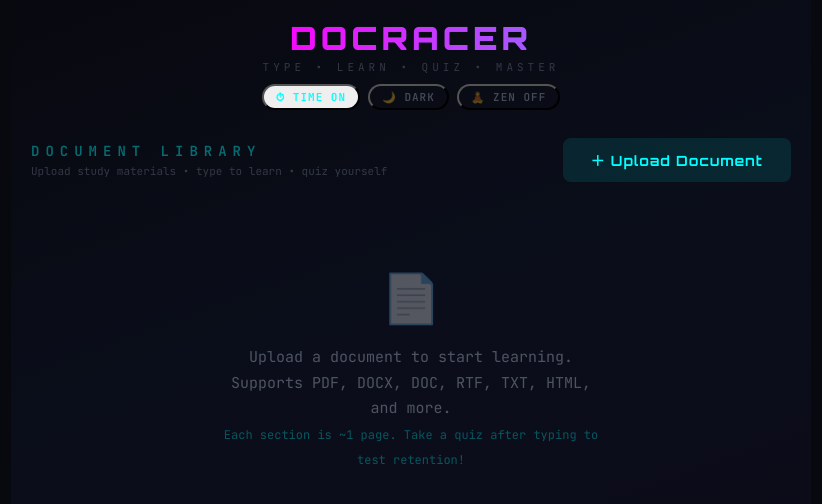
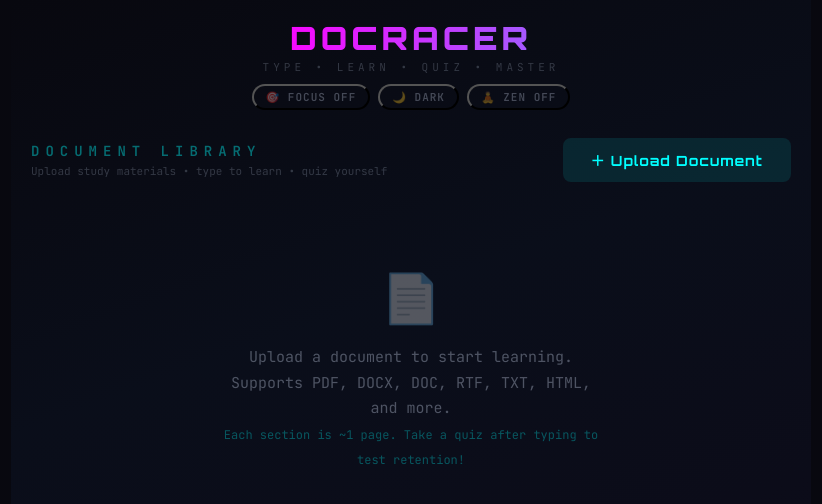
Before and after one commit to gisellejalex/docracer, a React (Vite) app: page / in a window 1280 px wide. Shown: the top 504 px of the page, without its empty margins (229-1051 px from the left). Built offline with nearby package versions, Linux system fonts and the light colour scheme.

Commit message:
Focus mode: hides entire stats bar (WPM, accuracy, time, progress)

```diff
--- a/src/DocRacer.jsx
+++ b/src/DocRacer.jsx
@@ -210,10 +210,10 @@ function TypingDisplay({text,currentIndex,errors,skippedRanges,onSkipToLine,dark
     </div></div>);
 }
 
-function StatsBar({wpm,accuracy,elapsed,progress,skippedCount,showTime=true,T,zenMode=false}){
+function StatsBar({wpm,accuracy,elapsed,progress,skippedCount,T,zenMode=false}){
   const fmt=s=>`${Math.floor(s/60)}:${Math.floor(s%60).toString().padStart(2,"0")}`;
   const accColor = zenMode ? T.accent : (accuracy>=95?T.success:accuracy>=85?T.warn:T.error);
-  const stats = [{label:"WPM",value:wpm,color:T.accent},{label:"ACCURACY",value:`${accuracy}%`,color:accColor},...(showTime?[{label:"TIME",value:fmt(elapsed),color:"#c8f"}]:[]),{label:"PROGRESS",value:`${Math.round(progress*100)}%`,color:"#f90"},...(skippedCount>0?[{label:"SKIPPED",value:skippedCount,color:T.textMuted}]:[])];
+  const stats = [{label:"WPM",value:wpm,color:T.accent},{label:"ACCURACY",value:`${accuracy}%`,color:accColor},{label:"TIME",value:fmt(elapsed),color:"#c8f"},{label:"PROGRESS",value:`${Math.round(progress*100)}%`,color:"#f90"},...(skippedCount>0?[{label:"SKIPPED",value:skippedCount,color:T.textMuted}]:[])];
   return(<div style={{display:"flex",gap:20,justifyContent:"center",flexWrap:"wrap",padding:"12px 0"}}>
     {stats.map(s=>
       <div key={s.label} style={{textAlign:"center",minWidth:68}}><div style={{fontSize:10,letterSpacing:2,color:T.textMuted,fontWeight:600,marginBottom:3}}>{s.label}</div>
@@ -495,7 +495,7 @@ export default function DocRacer() {
   const [quizResults, setQuizResults] = useState([]);
 
   // Settings
-  const [showTime, setShowTime] = useState(true);
+  const [focusMode, setFocusMode] = useState(false);
   const [darkMode, setDarkMode] = useState(true);
   const [zenMode, setZenMode] = useState(false); // hides red error highlights
 
@@ -508,14 +508,14 @@ export default function DocRacer() {
     (async () => {
       try {
         const r = await window.storage.get("docracer-settings");
-        if (r) { const s = JSON.parse(r.value); if (s.showTime !== undefined) setShowTime(s.showTime); if (s.darkMode !== undefined) setDarkMode(s.darkMode); if (s.zenMode !== undefined) setZenMode(s.zenMode); }
+        if (r) { const s = JSON.parse(r.value); if (s.focusMode !== undefined) setFocusMode(s.focusMode); if (s.darkMode !== undefined) setDarkMode(s.darkMode); if (s.zenMode !== undefined) setZenMode(s.zenMode); }
       } catch {}
     })();
   }, []);
-  const saveSettings = async (st, dm, zm) => { try { await window.storage.set("docracer-settings", JSON.stringify({ showTime: st, darkMode: dm, zenMode: zm })); } catch {} };
-  const toggleShowTime = () => { const v = !showTime; setShowTime(v); saveSettings(v, darkMode, zenMode); };
-  const toggleDarkMode = () => { const v = !darkMode; setDarkMode(v); saveSettings(showTime, v, zenMode); };
-  const toggleZenMode = () => { const v = !zenMode; setZenMode(v); saveSettings(showTime, darkMode, v); };
+  const saveSettings = async (fm, dm, zm) => { try { await window.storage.set("docracer-settings", JSON.stringify({ focusMode: fm, darkMode: dm, zenMode: zm })); } catch {} };
+  const toggleFocusMode = () => { const v = !focusMode; setFocusMode(v); saveSettings(v, darkMode, zenMode); };
+  const toggleDarkMode = () => { const v = !darkMode; setDarkMode(v); saveSettings(focusMode, v, zenMode); };
+  const toggleZenMode = () => { const v = !zenMode; setZenMode(v); saveSettings(focusMode, darkMode, v); };
 
   // Theme
   const T = darkMode ? {
@@ -699,14 +699,14 @@ export default function DocRacer() {
         <div style={{ fontSize: 11, letterSpacing: 4, color: T.textDim, marginTop: 2 }}>TYPE • LEARN • QUIZ • MASTER</div>
         {/* Settings bar */}
         <div style={{ display: "flex", justifyContent: "center", gap: 8, marginTop: 10 }}>
-          <button onClick={toggleShowTime} style={{
+          <button onClick={toggleFocusMode} style={{
             padding: "4px 12px", fontSize: 11, fontWeight: 600, letterSpacing: 1,
-            background: showTime ? `${T.accent}18` : "transparent",
-            color: showTime ? T.accent : T.textMuted,
-            border: `1px solid ${showTime ? `${T.accent}44` : `${T.textMuted}33`}`,
+            background: focusMode ? `${T.accent}18` : "transparent",
+            color: focusMode ? T.accent : T.textMuted,
+            border: `1px solid ${focusMode ? `${T.accent}44` : `${T.textMuted}33`}`,
             borderRadius: 20, cursor: "pointer", fontFamily: "'JetBrains Mono',monospace", transition: "all 0.2s",
           }}>
-            {showTime ? "⏱ TIME ON" : "⏱ TIME OFF"}
+            {focusMode ? "🎯 FOCUS ON" : "🎯 FOCUS OFF"}
           </button>
           <button onClick={toggleDarkMode} style={{
             padding: "4px 12px", fontSize: 11, fontWeight: 600, letterSpacing: 1,
@@ -749,7 +749,7 @@ export default function DocRacer() {
             </button>
           </div>
           <Racetrack progress={progress} nitroActive={nitroActive} />
-          <StatsBar wpm={wpm} accuracy={accuracy} elapsed={elapsed} progress={progress} skippedCount={totalSkipped} showTime={showTime} T={T} zenMode={zenMode} />
+          {!focusMode && <StatsBar wpm={wpm} accuracy={accuracy} elapsed={elapsed} progress={progress} skippedCount={totalSkipped} T={T} zenMode={zenMode} />}
           <TypingDisplay text={raceText} currentIndex={charIndex} errors={errors} skippedRanges={skippedRanges} onSkipToLine={handleSkipTo} darkMode={darkMode} zenMode={zenMode} />
           {nitroActive && !paused && <div style={{ textAlign: "center", marginTop: 8, fontSize: 12, color: "#f0f", letterSpacing: 4, fontWeight: 700, textShadow: "0 0 10px #f0f", animation: "pulse 0.5s infinite" }}>⚡ NITRO ACTIVE ⚡</div>}
           <div style={{ textAlign: "center", marginTop: 10, fontSize: 12, color: "rgba(180,190,210,0.25)" }}>
```
